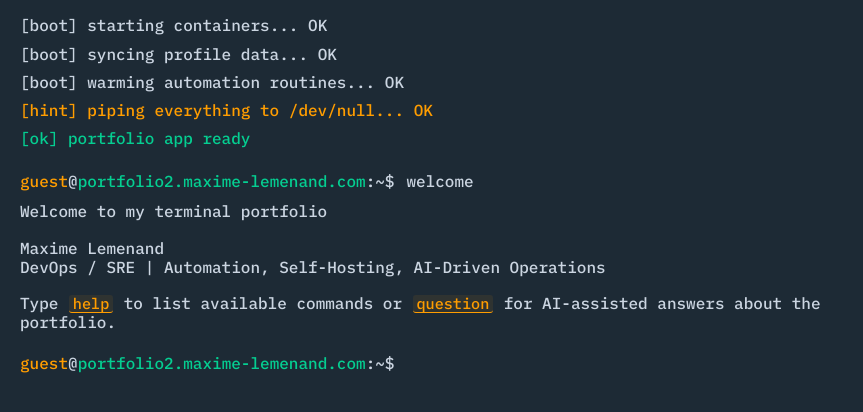
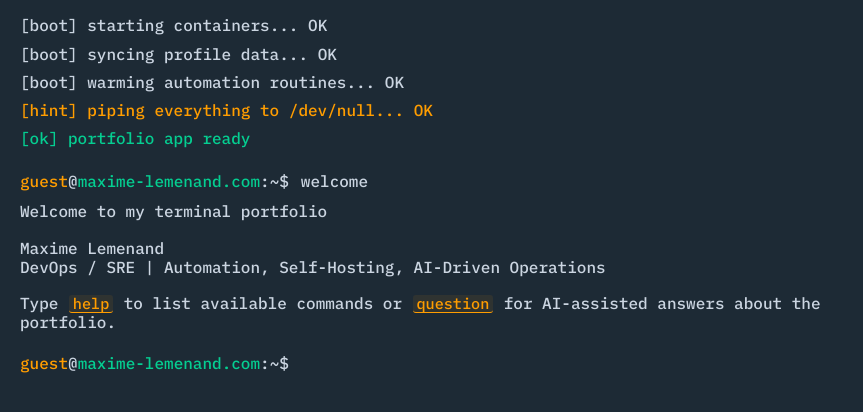
Before and after one commit to Maxxiime/terminal-portfolio, a React (Vite) app in the folder src/: page / in a window 1280 px wide. Shown: the top 412 px of the page, without its empty margins (0-863 px from the left). Built offline with nearby package versions, Linux system fonts and the light colour scheme.

Commit message:
Replace portfolio2.maxime-lemenand.com with maxime-lemenand.com

```diff
--- a/src/index.html
+++ b/src/index.html
@@ -14,7 +14,7 @@
 
     <!-- Open Graph / Facebook -->
     <meta property="og:type" content="website" />
-    <meta property="og:url" content="https://portfolio2.maxime-lemenand.com/" />
+    <meta property="og:url" content="https://maxime-lemenand.com/" />
     <meta property="og:title" content="Maxime Lemenand | Terminal Portfolio" />
     <meta
       property="og:description"
@@ -22,12 +22,12 @@
     />
     <meta
       property="og:image"
-      content="https://portfolio2.maxime-lemenand.com/og-image.png"
+      content="https://maxime-lemenand.com/og-image.png"
     />
 
     <!-- Twitter -->
     <meta property="twitter:card" content="summary_large_image" />
-    <meta property="twitter:url" content="https://portfolio2.maxime-lemenand.com/" />
+    <meta property="twitter:url" content="https://maxime-lemenand.com/" />
     <meta property="twitter:title" content="Maxime Lemenand | Terminal Portfolio" />
     <meta
       property="twitter:description"
@@ -35,7 +35,7 @@
     />
     <meta
       property="twitter:image"
-      content="https://portfolio2.maxime-lemenand.com/og-image.png"
+      content="https://maxime-lemenand.com/og-image.png"
     />
 
     <!-- Favicons and assets -->
--- a/src/src/data/profile.ts
+++ b/src/src/data/profile.ts
@@ -5,9 +5,9 @@ const baseProfile = {
   firstName: "Maxime",
   email: "contact@maxime-lemenand.com",
   linkedinUrl: "https://www.linkedin.com/in/maximelemenand",
-  terminalHost: "portfolio2.maxime-lemenand.com",
-  guiUrl: "https://portfolio2.maxime-lemenand.com/",
-  cvUrl: "https://portfolio2.maxime-lemenand.com/cv/resume.pdf",
+  terminalHost: "maxime-lemenand.com",
+  guiUrl: "https://maxime-lemenand.com/",
+  cvUrl: "https://maxime-lemenand.com/cv/resume.pdf",
   githubUrl: "https://github.com/Maxxiime",
   workingDir: "/home/maxime",
   whoami: "guest",
```
Also changed, not shown: 1 other file (tests, documents, lock files or other folders).
